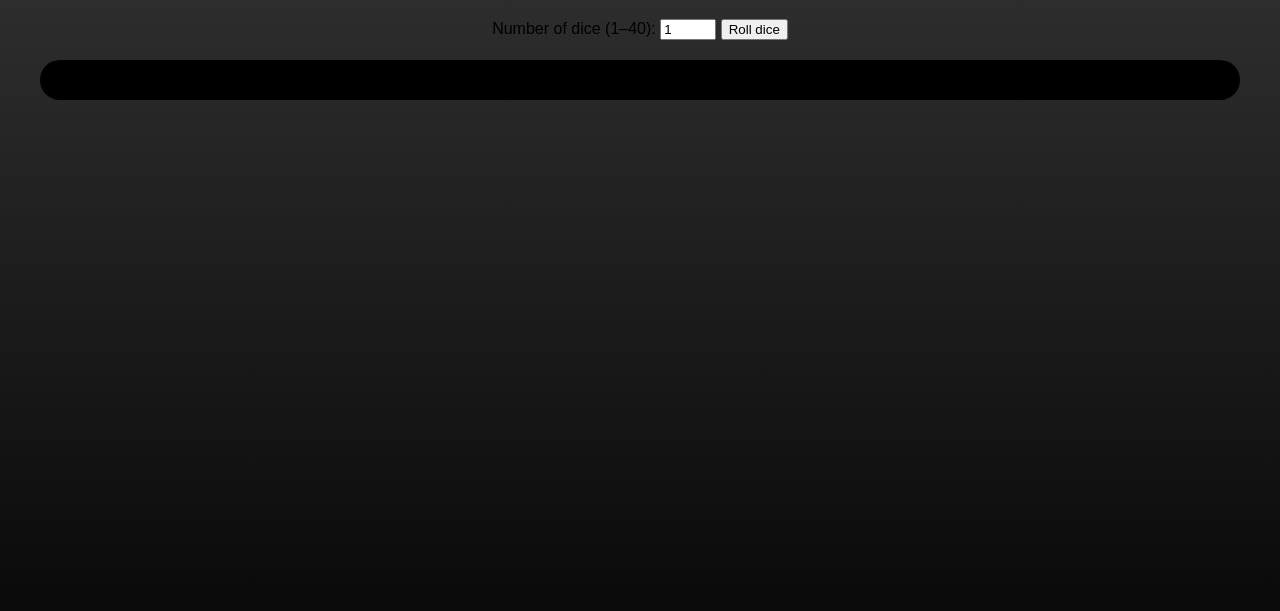
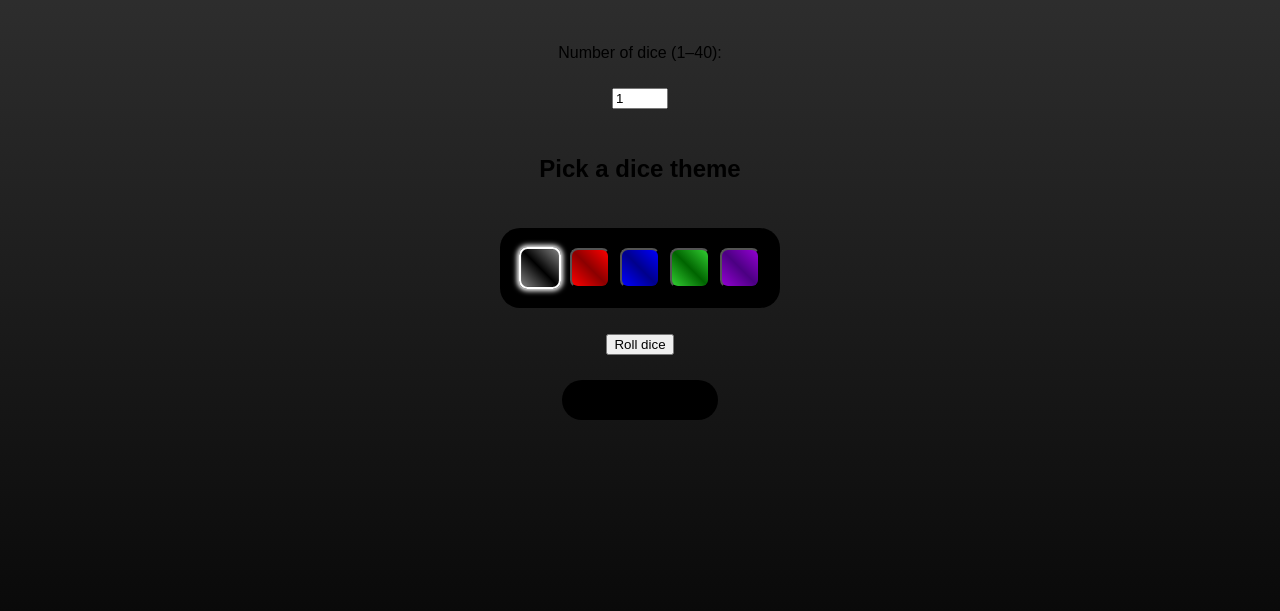
Before and after one commit to hemingus/javascript-basic-4, a plain HTML site: page index.html in a window 1280 px wide. Shown: the part 101-712 px from the top of the page. Drawn offline with Linux system fonts and the light colour scheme.

Commit message:
feature: add dice theme selection

```diff
--- a/index.html
+++ b/index.html
@@ -8,6 +8,7 @@
     <script src="main.js" defer></script>
 </head>
 <body>
+    <main>
         <h1>Dice game</h1>
         <label for="dice-count">Number of dice (1–40):</label>
         <input
@@ -18,7 +19,11 @@
             max="40"
             value="1"
         />
+        <h2>Pick a dice theme</h2>
+        <div id="dice-theme-container"></div>
         <button id="roll-dice-button">Roll dice</button>
         <div id="dice-container"></div>
+        <div id="dice-stats-container"></div>
+    </main>
 </body>
 </html>
--- a/main.js
+++ b/main.js
@@ -1,6 +1,26 @@
 // Main js file
-let dicePrimary = "black";
-let diceSecondary = "grey"
+
+const diceThemes = [
+    { primary: "black", secondary: "grey" },
+    { primary: "darkred", secondary: "red" },
+    { primary: "darkblue", secondary: "blue" },
+    { primary: "darkgreen", secondary: "limegreen" },
+    { primary: "indigo", secondary: "darkviolet" },
+];
+
+let diceColors = ["darkred", "red"];
+
+function setDiceColors(primary, secondary) {
+    diceColors = [primary, secondary];
+}
+
+function randomColor() {
+    let r = Math.floor(Math.random() * 256);
+    let g = Math.floor(Math.random() * 256);
+    let b = Math.floor(Math.random() * 256);
+    return `rgb(${r}, ${g}, ${b})`;
+}
+
 const diceContainer = document.getElementById("dice-container");
 const rollDiceButton = document.getElementById("roll-dice-button");
 
@@ -12,7 +32,7 @@ function rollDice(numDice) {
         const newDice = document.createElement("div");
         newDice.id = `dice-${i}`;
         newDice.classList.add("dice", "roll");
-        newDice.style.background = `linear-gradient(to top right, ${diceSecondary}, ${dicePrimary} ,${diceSecondary})`
+        newDice.style.background = `linear-gradient(to top right, ${diceColors[1]}, ${diceColors[0]}, ${diceColors[1]})`
         createDiceDots(roll, newDice);
         diceContainer.appendChild(newDice);
     }
@@ -45,6 +65,28 @@ function getGridArea(pos) {
     return `${row} / ${col} / ${row + 1} / ${col + 1}`;
 }
 
+const diceThemesContainer = document.getElementById("dice-theme-container");
+let activeThemeButton = null;
+
+for (let theme of diceThemes) {
+    const themeButton = document.createElement("button");
+    themeButton.id = `${theme.primary}${theme.secondary}`;
+    themeButton.classList.add("theme-button");
+    themeButton.style.background = `linear-gradient(to top right, ${theme.secondary}, ${theme.primary}, ${theme.secondary})`;
+    themeButton.addEventListener("click", () => {
+        setDiceColors(theme.primary, theme.secondary);
+        if (activeThemeButton) {
+        activeThemeButton.classList.remove("active");
+        }
+        themeButton.classList.add("active");
+        activeThemeButton = themeButton;
+    })
+    diceThemesContainer.appendChild(themeButton);
+}
+
+diceThemesContainer.firstElementChild.classList.add("active");
+activeThemeButton = diceThemesContainer.firstElementChild;
+
 rollDiceButton.addEventListener("click", () => {
     let diceCount = parseInt(document.getElementById("dice-count").value, 10);
     if (isNaN(diceCount)) diceCount = 1;
--- a/styles.css
+++ b/styles.css
@@ -14,15 +14,39 @@ body {
     min-height: 100svh;
 }
 
+main {
+    display: flex;
+    flex-direction: column;
+    justify-content: center;
+    align-items: center;
+    gap: 2vw;
+}
+
 h1 {
     color: white;
 }
 
+.theme-button {
+    width: 40px;
+    height: 40px;
+    border-radius: 8px;
+    cursor: pointer;
+}
+
+.theme-button:hover {
+    transform: scale(105%);
+}
+
+.theme-button.active {
+    border: 2px solid white;
+    box-shadow: 0 0 5px 2px white;
+    transform: scale(1.05);
+}
+
 #dice-container {
     width: auto;
-    margin-top: 20px;
-    display: flex;
-    flex-wrap: wrap;
+    display: grid;
+    grid-template-columns: repeat(10, auto);
     justify-content: center;
     gap: clamp(10px, 1vw, 30px);
     padding: 20px;
@@ -30,10 +54,20 @@ h1 {
     background: black;
 }
 
-@media (min-width: 1024px) {
+#dice-theme-container {
+    display: flex;
+    justify-content: center;
+    align-items: center;
+    gap: 10px;
+    background: black;
+    padding: 20px;
+    border-radius: 20px;
+}
+
+@media (max-width: 480px) {
     #dice-container {
-        display: grid;
-        grid-template-columns: repeat(10, auto);
+        display: flex;
+        flex-wrap: wrap;
     }
 }
 
@@ -56,9 +90,8 @@ h1 {
 .dot {
     width: clamp(5px, 1vw, 15px);
     height: clamp(5px, 1vw, 15px);
-    background: gold;
+    background: white;
     border-radius: 50%;
-    border: solid 1px rgba(0, 0, 0, 0.5);
 }
 
 .dice.roll {
```
Lines whose indentation alone changed are shown as unchanged.
